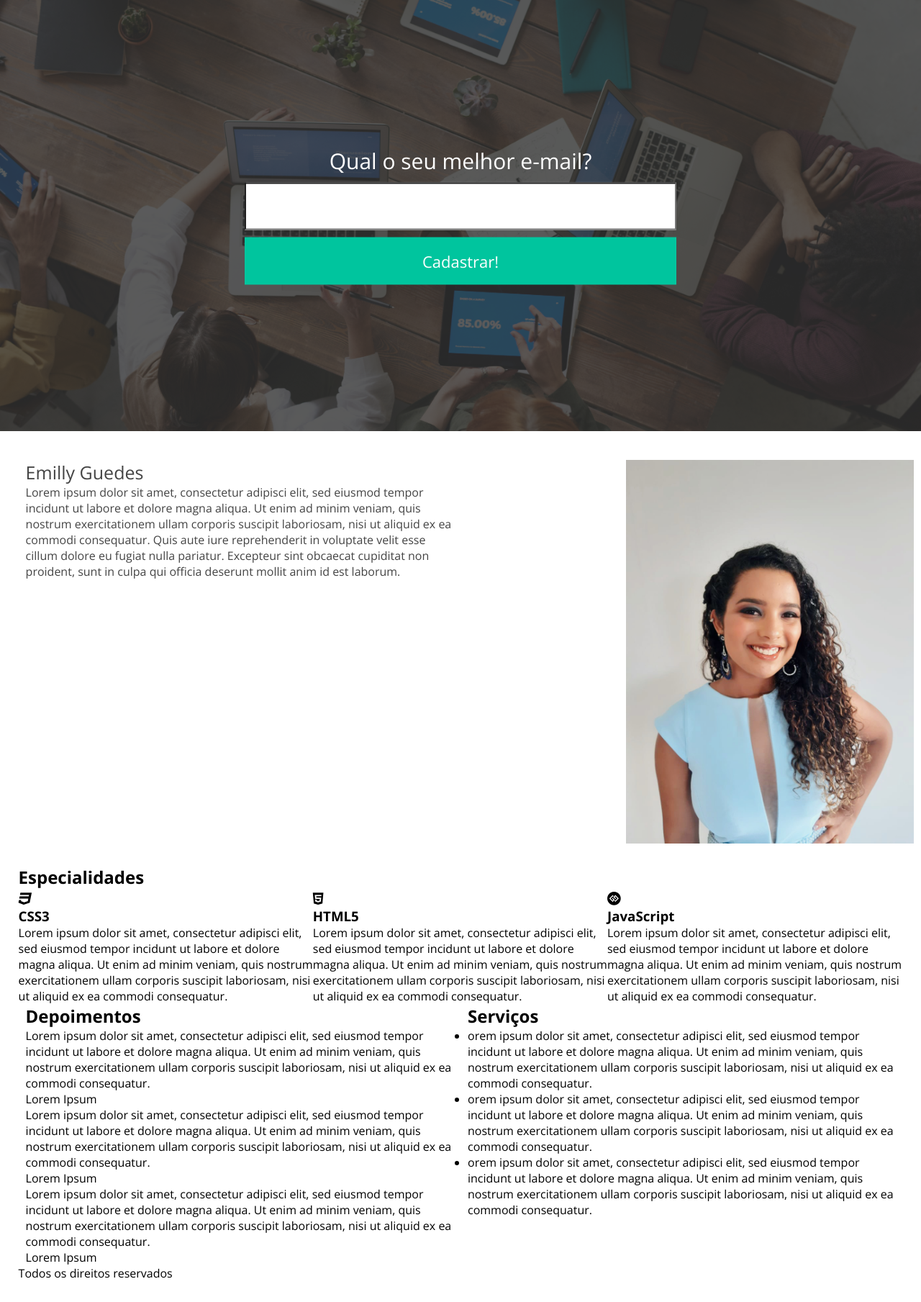
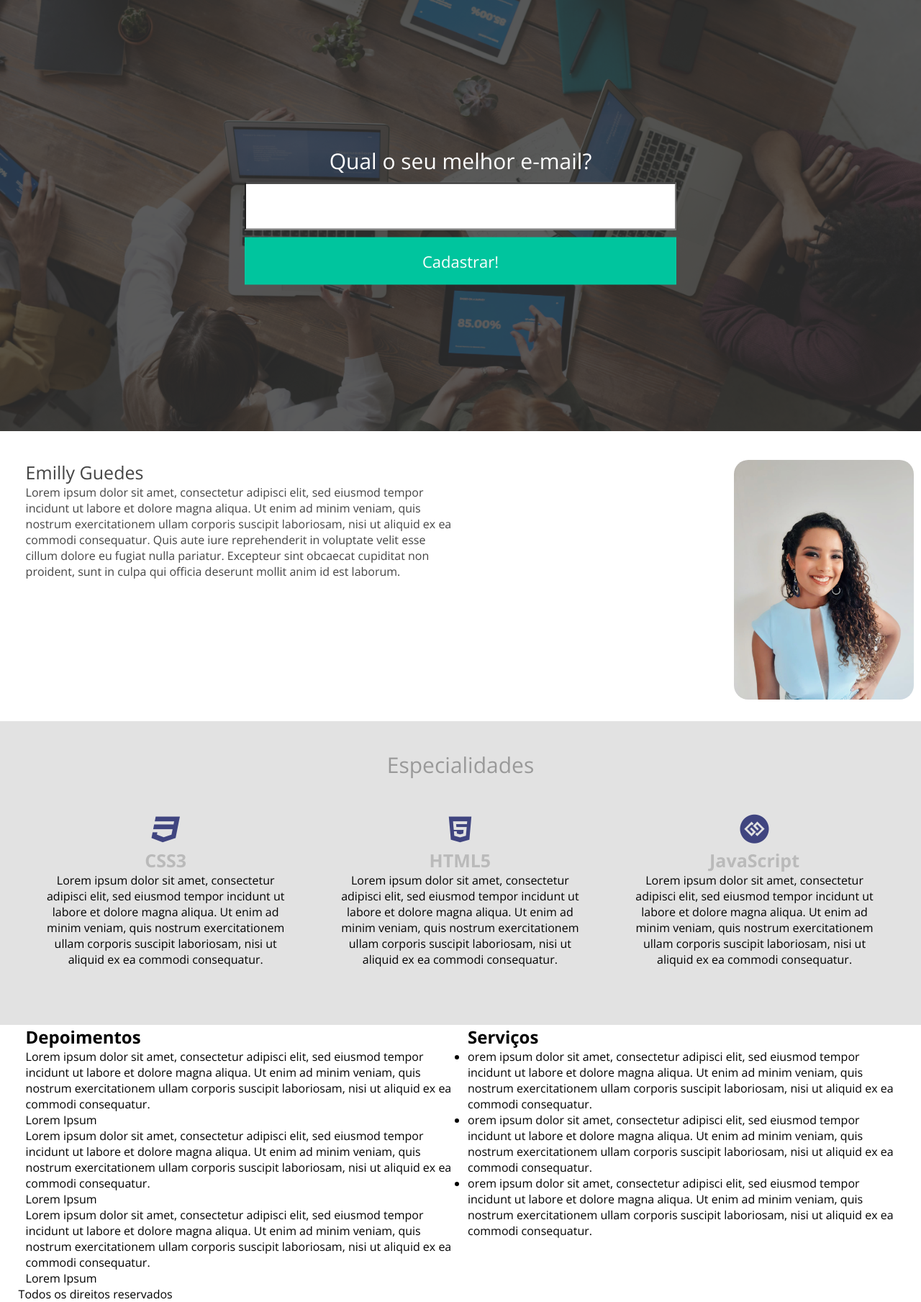
Before and after one commit to EmillyGuedes/projetoPhp, a PHP site: page / in a window 1280 px wide. Shown: the part 73-1882 px from the top of the page at 72% size. Before the commit the page ends 1849 px from the top, so only its background shows below. Run offline with PHP 8.4, Linux system fonts and the light colour scheme.

Commit message:
Estilização do Box Especialidades.

```diff
--- a/style/style.css
+++ b/estilo/style.css
@@ -12,12 +12,14 @@
 
 
 .w33{
-    width: 33.3%
+    width: 33.3%;
+    padding: 0 10px;
 }
 
 img{
 width: 100%;
-max-width: 400px;
+max-width: 250px;
+border-radius: 20px;
 }
 
 .w50{
@@ -145,17 +147,54 @@ section.descricao-autor{
 
 section.descricao-autor h2{
 font-size: 25px;
-font-weight: 400;
+font-weight: 300;
 color:#444;
 }
-
-
 
 section.descricao-autor{
     font-size:16px;
     color:#444;
     margin-top:10px;
 }
+
+
+section.especialidades{
+    padding:40px 0;
+    background: #e2e2e2;
+}
+
+
+section.especialidades h2.title{
+font-size: 30px;
+text-align: center;
+font-weight: 400;
+color: #999;
+}
+
+.box-especialidade{
+    margin: 40px 0;
+    text-align: center;
+    padding: 0 30px;
+}
+
+.box-especialidade h3{
+    text-align: center;
+    color: #404580;
+    font-size: 40px;
+}
+
+.box-especialidade h4{
+    font-weight: 600;
+    font-size: 25px;
+    color:#bababa;
+}
+
+.box-especialidades p{
+    color: #444;
+    font-size: 15px;
+    margin-top: 10px;
+}
+
 
 @media screen and (max-width: 700px){
    nav.desktop{
@@ -200,8 +239,17 @@ section.descricao-autor{
         display:block;
         margin:0 auto;
     }
+
     .w50{
         padding:20px;
         width:100%
     }
+    .w33{
+        width: 100%;
+        padding: 20px;
+    }
+    .box-especialidade{
+        padding: 20px 20px;
+        margin: 0;
+    }
 }
--- a/index.php
+++ b/index.php
@@ -3,14 +3,14 @@
 
 <head>
     <title>Projeto PHP</title>
-    <link rel="shortcut icon" href="../install/favicon.ico" type="image/x-icon">
+    <link rel="shortcut icon" href="img/favicon.ico" type="image/x-icon">
     <meta charset="UTF-8">
     <meta name="viewport" content="width=device-width, initial-scale=1.0">
     <meta name="keywords" content="palavras-chave,do,meu,site">
     <meta name="description" content="Descrição do meu website">
-    <link rel="stylesheet" href="style/font-awesome.min.css">
+    <link rel="stylesheet" href="estilo/font-awesome.min.css">
     <link href="http://fonts.googleapis.com/css?family=Open+Sans:300,400,700" rel="stylesheet">
-    <link rel="stylesheet" href="style/style.css">
+    <link rel="stylesheet" href="estilo/style.css">
 
 </head>
 
@@ -79,25 +79,25 @@
                 <h2 class="title">Especialidades</h2>
                 <div class="w33 left box-especialidade">
                     <h3><i class="fa fa-css3" aria-hidden="true"></i></h3>
-                    <h3>CSS3</h3>
+                    <h4>CSS3</h4>
                     <p> Lorem ipsum dolor sit amet, consectetur adipisci elit, sed eiusmod tempor incidunt ut labore et dolore magna aliqua. Ut enim ad minim veniam, quis nostrum exercitationem ullam corporis suscipit laboriosam, nisi ut aliquid ex ea commodi consequatur. </p>
                 </div>
                 <!box-especialidade-->
 
                     <div class="w33 left box-especialidade">
                         <h3><i class="fa fa-html5" aria-hidden="true"></i></h3>
-                        <h3>HTML5</h3>
+                        <h4>HTML5</h4>
                         <p> Lorem ipsum dolor sit amet, consectetur adipisci elit, sed eiusmod tempor incidunt ut labore et dolore magna aliqua. Ut enim ad minim veniam, quis nostrum exercitationem ullam corporis suscipit laboriosam, nisi ut aliquid ex ea commodi consequatur. </p>
                     </div>
                     <!box-especialidade-->
 
                         <div class="w33 left box-especialidade">
                             <h3><i class="fa fa-gg-circle" aria-hidden="true"></i></h3>
-                            <h3>JavaScript</h3>
+                            <h4>JavaScript</h4>
                             <p> Lorem ipsum dolor sit amet, consectetur adipisci elit, sed eiusmod tempor incidunt ut labore et dolore magna aliqua. Ut enim ad minim veniam, quis nostrum exercitationem ullam corporis suscipit laboriosam, nisi ut aliquid ex ea commodi consequatur. </p>
                         </div>
                         <!box-especialidade-->
-
+                    <div class="clear"></div>
             </div>
             <!--center-->
         </section>
```
Also changed, not shown: estilo/font-awesome.css (renamed from style/font-awesome.css), estilo/font-awesome.min.css (renamed from style/font-awesome.min.css).
